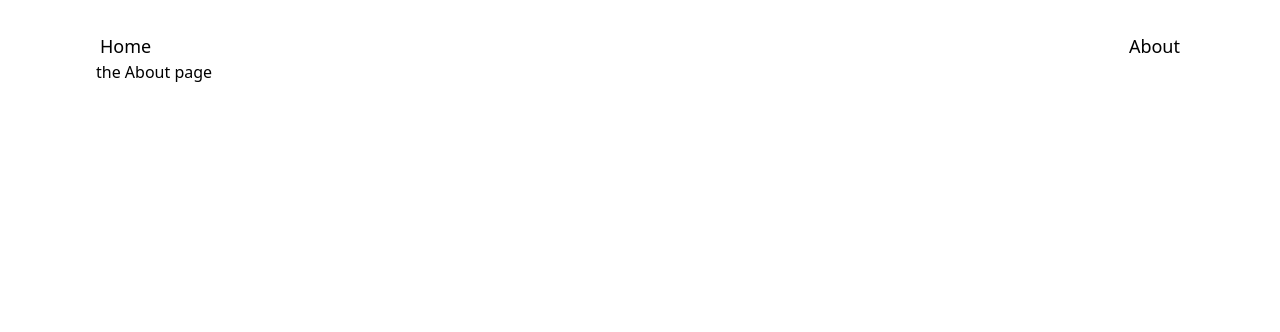
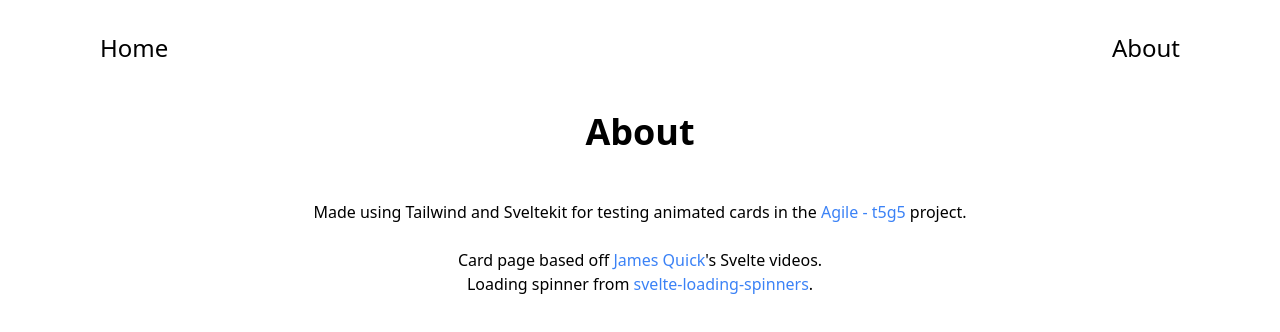
Before and after one commit to Crediteur/svelte-pokedex, a SvelteKit app: page /about in a window 1280 px wide. Shown: the top 332 px of the page. Built offline with nearby package versions, Linux system fonts and the light colour scheme.

Commit message:
styling, add to /about

```diff
--- a/src/components/nav.svelte
+++ b/src/components/nav.svelte
@@ -3,6 +3,6 @@
 </script>
 
 <nav class="flex w-full justify-between gap-4 px-1">
-	<a class="text-lg" href="{base}/"> Home</a>
-	<a class="text-lg" href="{base}/about"> About</a>
+	<a href="{base}/" class="text-2xl hover:text-slate-600 hover:underline"> Home</a>
+	<a href="{base}/about" class="text-2xl hover:text-slate-600 hover:underline"> About</a>
 </nav>
--- a/src/lib/loading.js
+++ b/src/lib/loading.js
@@ -1,3 +1,2 @@
-import {writable} from 'svelte/store';
-
+import { writable } from 'svelte/store';
 export const loading = writable(false);
--- a/src/routes/+page.svelte
+++ b/src/routes/+page.svelte
@@ -24,7 +24,7 @@
 <svelte:head>
 	<title>Svelte Kit Pokedex</title>
 </svelte:head>
-<h1 class="my-8 text-center text-4xl">Svelte Pokedex</h1>
+<h1 class="my-8 text-center text-4xl font-semibold">Svelte Pokedex</h1>
 
 {#if $loading}
 	<div class="pointer-events-none fixed left-1/2 top-1/2 z-10 -translate-x-1/2 -translate-y-1/2">
--- a/src/routes/about/+page.svelte
+++ b/src/routes/about/+page.svelte
@@ -1,7 +1,27 @@
 <svelte:head>
-    <title>About Pokedex</title>
+	<title>About Pokedex</title>
 </svelte:head>
 
-<h1>
-    the About page
-</h1>
+<h1 class="py-12 text-center text-4xl font-semibold">About</h1>
+
+<div class="text-center">
+	<p>
+		Made using Tailwind and Sveltekit for testing animated cards in the <a
+			href="https://github.com/t5g5/mono"
+			class="text-blue-500 hover:text-blue-400 hover:underline">Agile - t5g5</a
+		> project.
+	</p>
+	<br />
+	<p>
+		Card page based off <a
+			href="https://www.youtube.com/@JamesQQuick"
+			class="text-blue-500 hover:text-blue-400 hover:underline">James Quick</a
+		>'s Svelte videos.
+	</p>
+	<p>
+		Loading spinner from <a
+			href="https://github.com/Schum123/svelte-loading-spinners"
+			class="text-blue-500 hover:text-blue-400 hover:underline">svelte-loading-spinners</a
+		>.
+	</p>
+</div>
```
Also changed, not shown: src/routes/+layout.js (line endings or trailing spaces), src/routes/+layout.svelte (line endings or trailing spaces).
